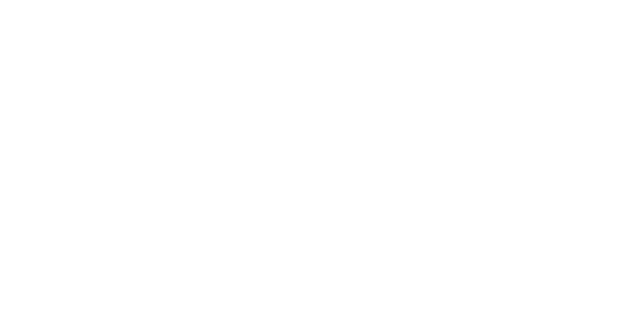
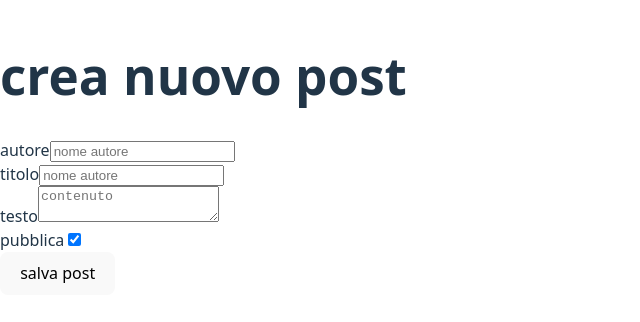
Before and after one commit to pasqualedimaro/react-post-form, a React (Vite) app: page / in a window 1280 px wide. Shown: the part 246-568 px from the top of the page, without its empty margins (0-640 px from the left). Built offline with nearby package versions, Linux system fonts and the light colour scheme.

Commit message:
create form

```diff
--- a/src/App.jsx
+++ b/src/App.jsx
@@ -10,6 +10,72 @@
     body: "",
     public: "false"
   });
-}
+  //funzione per i campi del form
+  function handlePost(event) {
+    let value =
+    event.target.type === "checkbox"
+    ? event.target.checked
+    : event.target.value;
+    setFormPost((formPost) =>({
+      ...formPost,
+      [event.target.name]: value,
+    }));
+  }
+    //funzione per salvare
+    function savePost(event){
+      event.preventDefault();
+      console.log("post prova", formPost );
+    }
+    return(
+      <>
+      <h1> crea nuovo post</h1>
+      <form onSubmit={savePost}>
+        <div>
+          <label htmlFor="author-element">autore</label>
+          <input type="text"
+          id="author-element"
+          placeholder="nome autore"
+          value={formPost.author}
+          onChange={handlePost}
+          name="author"
+          />
+        </div>
+        <div>
+          <label htmlFor="title-element">titolo</label>
+          <input type="text"
+          id="title-element"
+          placeholder="nome autore"
+          value={formPost.title}
+          onChange={handlePost}
+          name="title"
+          />
+        </div>
+        <div>
+          <label htmlFor="body-element">testo</label>
+          <textarea
+          id="body-element"
+          placeholder="contenuto"
+          value={formPost.body}
+          onChange={handlePost}
+          name="title"
+          />
+        </div>
+        <div>
+          <label htmlFor="title-element">pubblica</label>
+          <input type="checkbox"
+          id="public-element"
+          checked={formPost.public}
+          value={formPost.title}
+          onChange={handlePost}
+          name="public"
+          />
+        </div>
+        <button type="submit">salva post</button>
+      </form>
+
+      </>
+    )
+  }
+
 
 export default App
```
